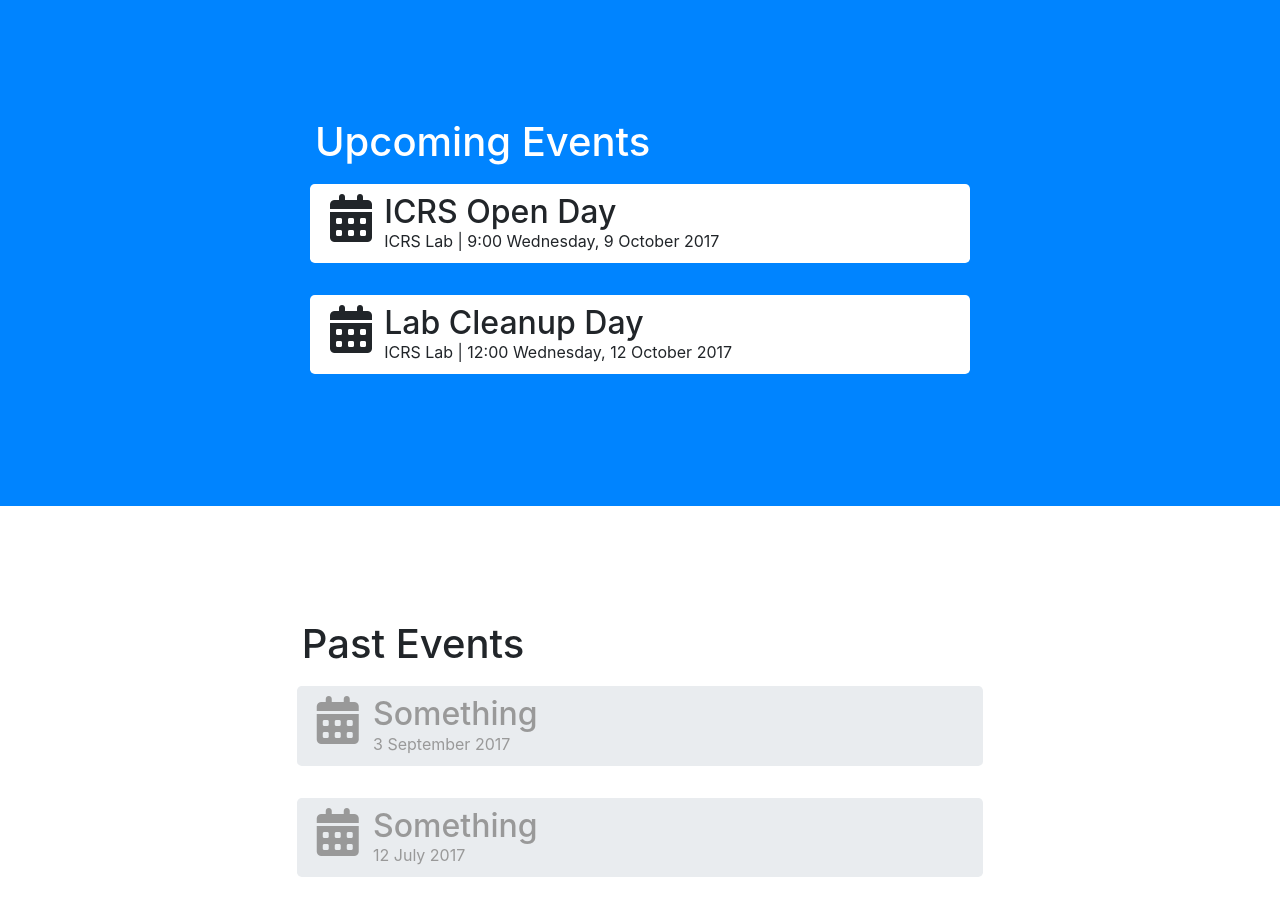
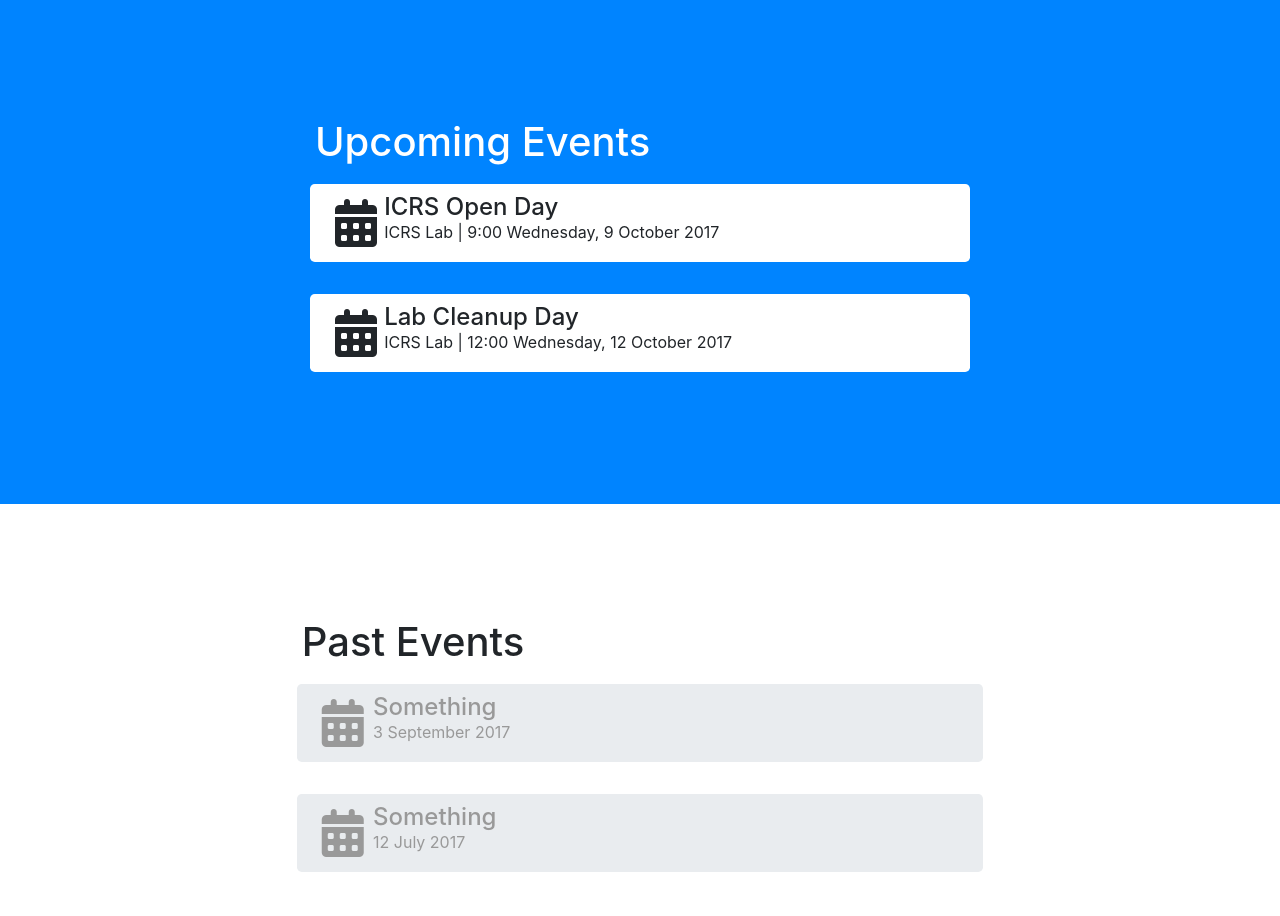
Before and after one commit to al2114/icrs_construction, a plain HTML site: page events.html in a window 1280 px wide. Drawn offline with nearby package versions, Linux system fonts and the light colour scheme.

Commit message:
modified evnts2

```diff
--- a/events.html
+++ b/events.html
@@ -22,6 +22,7 @@
 			margin: 20px;
 		}
 		h2 {
+			font-size: 24px;
 			margin: 0;
 		}
 		.jumbotron {
@@ -48,6 +49,9 @@
 		.colr:hover {
 			color: #111;
 		}
+		i {
+			margin: 5px;
+		}
 	</style>
 
 	</head>
@@ -59,10 +63,12 @@
 			<div class="container col-12">
 				<div class="jumbotron wbg">
 					<div class="row">
-						<div class="col-1">
+						<div class="col-12 col-lg-2 col-xl-1">
+						<center>
 							<i class="fa fa-calendar fa-3x" aria-hidden="true"></i>
+						</center>
 						</div>
-						<div class="col-11">
+						<div class="col-12 text-center text-lg-left col-lg-10 col-xl-11">
 							<h2>ICRS Open Day</h2>
 							<p>ICRS Lab | 9:00 Wednesday, 9 October 2017</p>
 						</div>
@@ -70,10 +76,11 @@
 				</div>
 				<div class="jumbotron wbg">
 					<div class="row">
-						<div class="col-1">
+						<div class="col-12 col-lg-2 col-xl-1">
+						<center>
 							<i class="fa fa-calendar fa-3x" aria-hidden="true"></i>
-						</div>
-						<div class="col-11">
+						</center>						</div>
+						<div class="col-12 text-center text-lg-left col-lg-10 col-xl-11">
 						<h2>Lab Cleanup Day</h2>
 						<p>ICRS Lab | 12:00 Wednesday, 12 October 2017</p>
 						</div>
@@ -92,10 +99,12 @@
 			<div class="container col-12">
 				<div class="jumbotron colr">
 					<div class="row">
-						<div class="col-1">
+						<div class="col-12 col-lg-2 col-xl-1">
+						<center>
 							<i class="fa fa-calendar fa-3x" aria-hidden="true"></i>
+						</center>
 						</div>
-						<div class="col-11">
+						<div class="col-12 text-center text-lg-left col-lg-10 col-xl-11">
 							<h2>Something</h2>
 							<p>3 September 2017</p>
 						</div>
@@ -103,10 +112,12 @@
 				</div>
 				<div class="jumbotron colr">
 					<div class="row">
-						<div class="col-1">
+						<div class="col-12 col-lg-2 col-xl-1">
+						<center>
 							<i class="fa fa-calendar fa-3x" aria-hidden="true"></i>
+						</center>
 						</div>
-						<div class="col-11">
+						<div class="col-12 text-center text-lg-left col-lg-10 col-xl-11">
 							<h2>Something</h2>
 							<p>12 July 2017</p>
 						</div>
```
